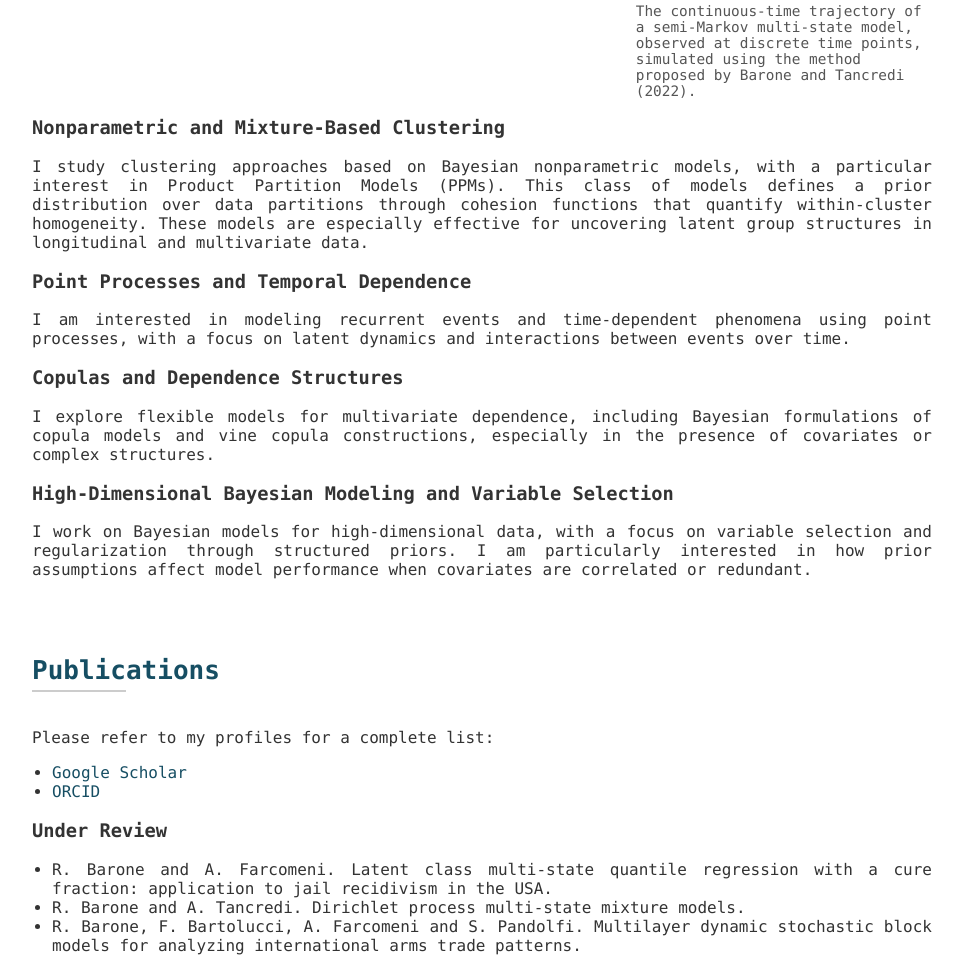
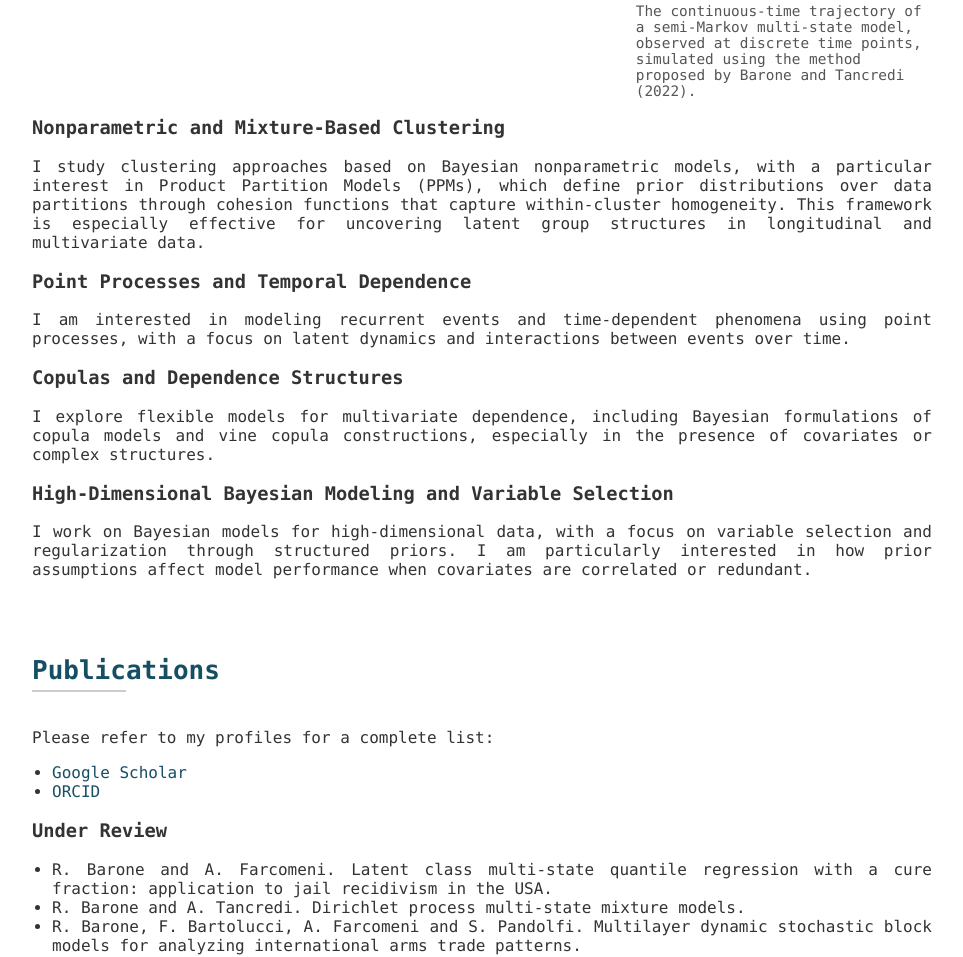
Before and after one commit to RosarioBarone/rosariobarone.github.io, a plain HTML site: page index.html in a window 1280 px wide. Shown: the part 891-1848 px from the top of the page, without its empty margins (248-1211 px from the left). Drawn offline with Linux system fonts and the light colour scheme.

Commit message:
Update index.html

```diff
--- a/index.html
+++ b/index.html
@@ -180,8 +180,9 @@
 
   <h3>Nonparametric and Mixture-Based Clustering</h3>
 <p>
-  I study clustering approaches based on Bayesian nonparametric models, with a particular interest in Product Partition Models (PPMs). This class of models defines a prior distribution over data partitions through cohesion functions that quantify within-cluster homogeneity. These models are especially effective for uncovering latent group structures in longitudinal and multivariate data.
+  I study clustering approaches based on Bayesian nonparametric models, with a particular interest in Product Partition Models (PPMs), which define prior distributions over data partitions through cohesion functions that capture within-cluster homogeneity. This framework is especially effective for uncovering latent group structures in longitudinal and multivariate data.
 </p>
+
 
   <h3>Point Processes and Temporal Dependence</h3>
   <p>I am interested in modeling recurrent events and time-dependent phenomena using point processes, with a focus on latent dynamics and interactions between events over time.</p>
```
